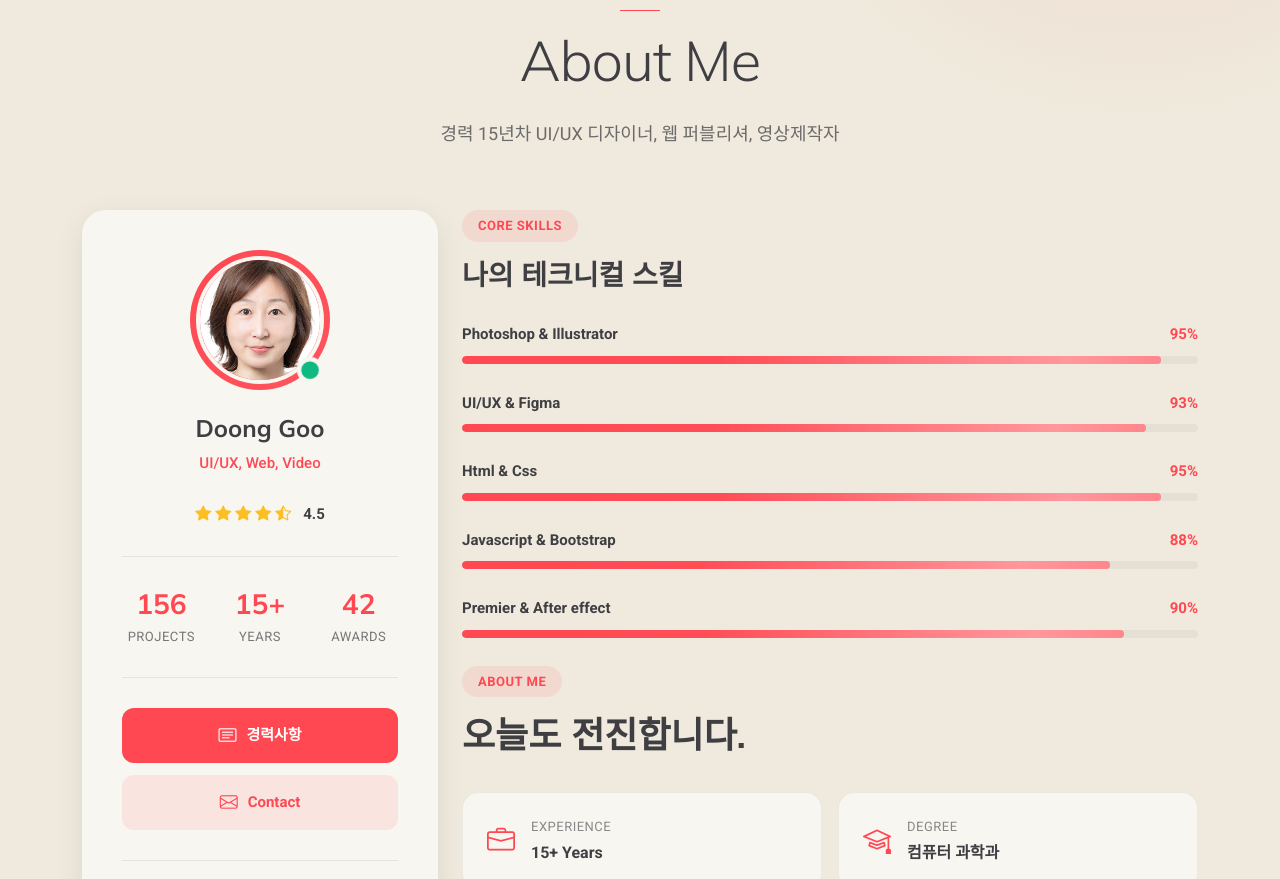
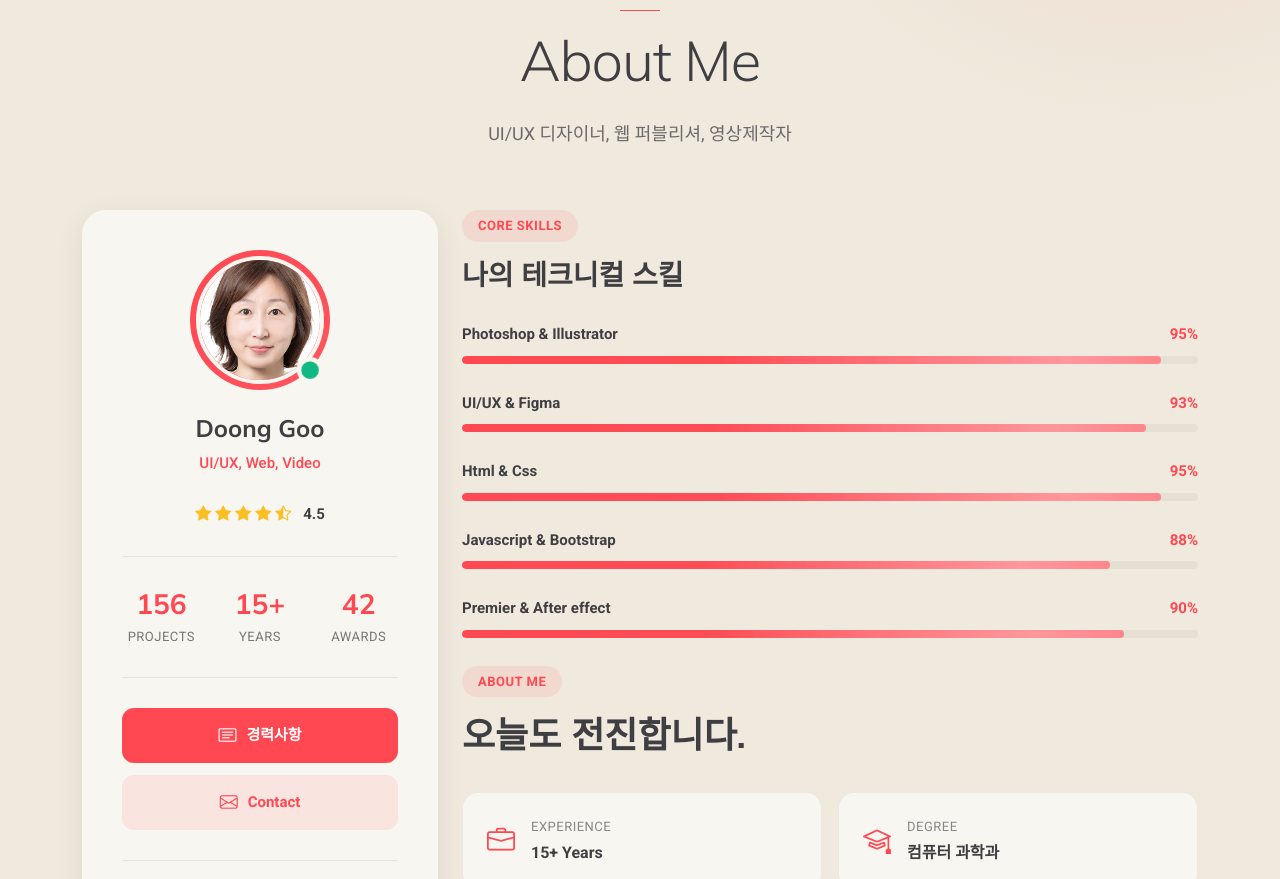
Before and after one commit to mongneeda-gif/goo-portfolio, a plain HTML site: page index.html in a window 1280 px wide. Shown: the part 4184-5063 px from the top of the page. Drawn offline with Linux system fonts and the light colour scheme; a web font is replaced by a local one.

Commit message:
figma 수정

```diff
--- a/index.html
+++ b/index.html
@@ -824,7 +824,7 @@
         <div class="container section-title" data-aos="fade-up">
             <span class="subtitle">About Me</span>
             <h2>About Me</h2>
-            <p>경력 15년차 UI/UX 디자이너, 웹 퍼블리셔, 영상제작자</p>
+            <p>UI/UX 디자이너, 웹 퍼블리셔, 영상제작자</p>
         </div><!-- End Section Title -->
 
         <div class="container" data-aos="fade-up" data-aos-delay="100">
```
